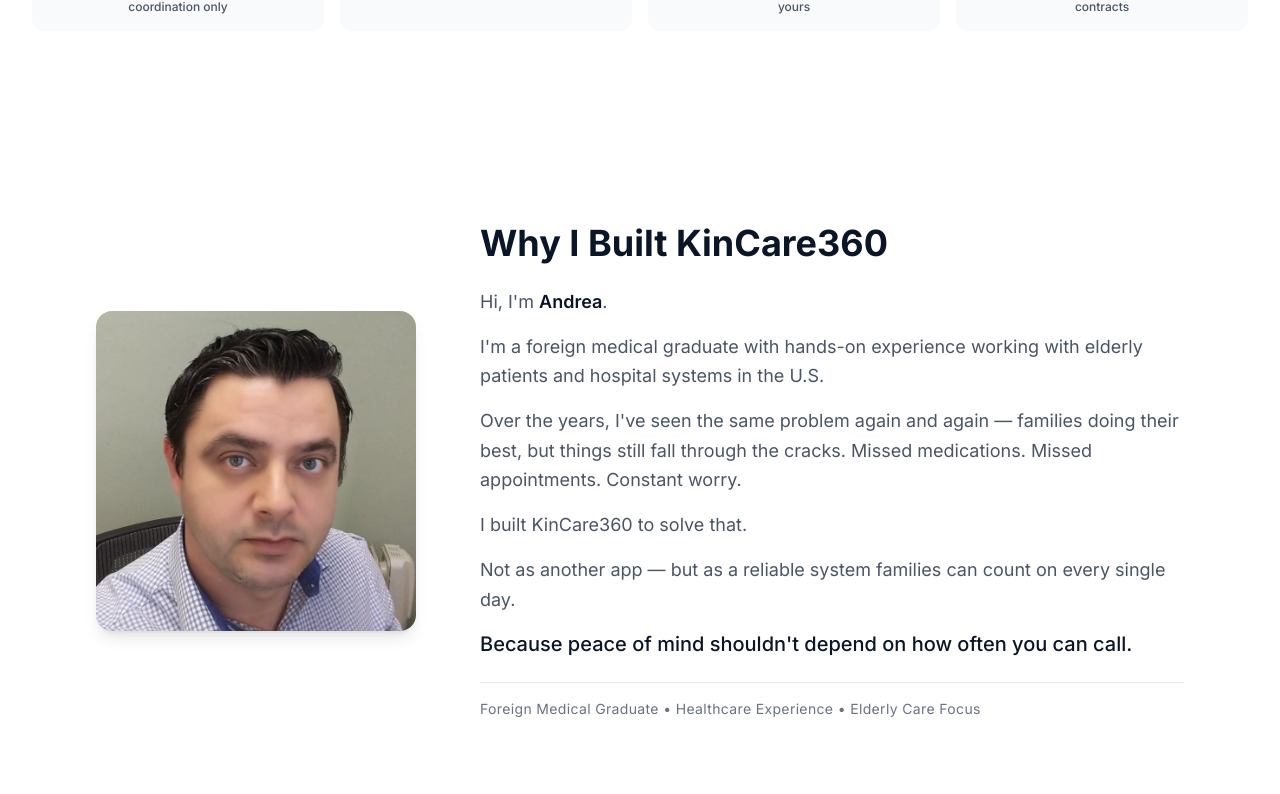
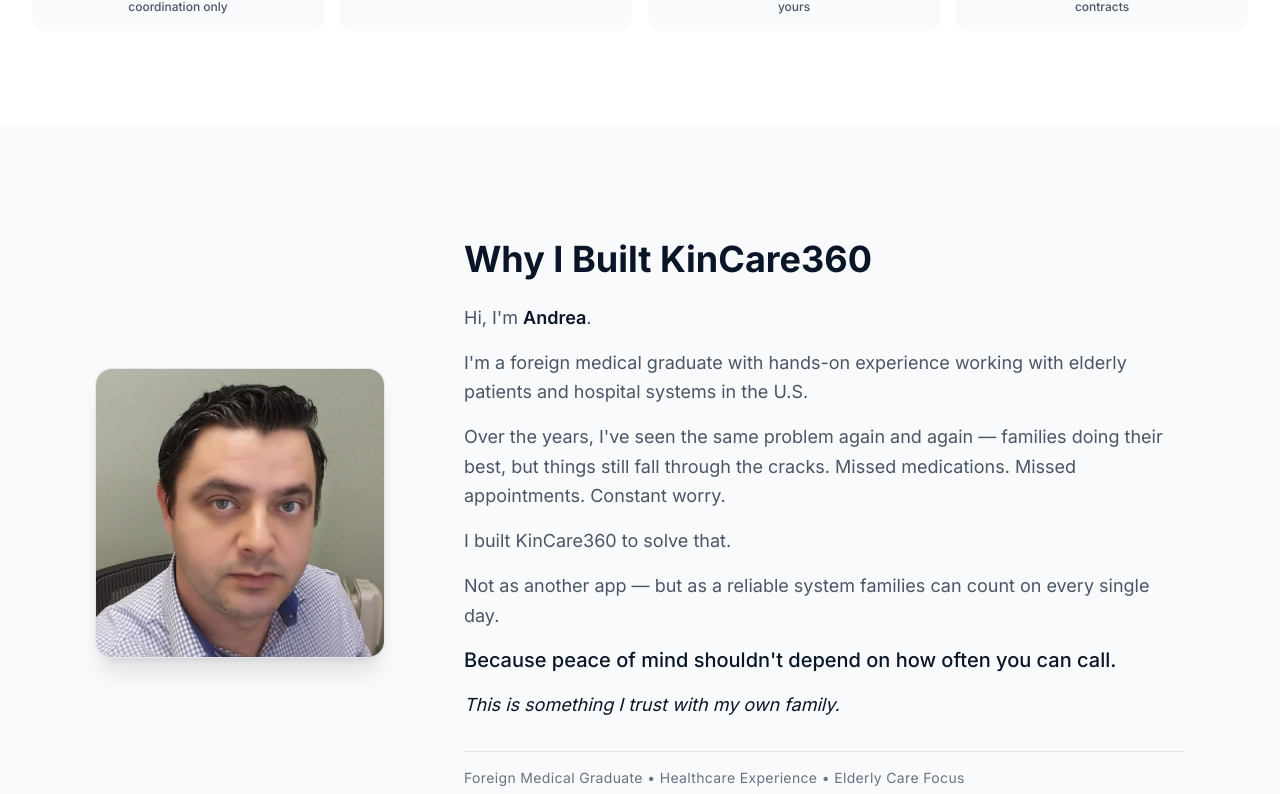
Before and after one commit to andreablule/kincare360, a Next.js app: page / in a window 1280 px wide. Shown: the part 1146-1940 px from the top of the page. Built offline with nearby package versions, Linux system fonts and the light colour scheme.

Commit message:
Founder block: add trust line, soft bg, better spacing, refined photo size

```diff
--- a/src/components/FounderStory.tsx
+++ b/src/components/FounderStory.tsx
@@ -2,18 +2,18 @@ import Image from "next/image";
 
 export default function FounderStory() {
   return (
-    <section className="bg-white py-16 md:py-24" id="founder">
+    <section className="bg-gray-50 py-20 md:py-28" id="founder">
       <div className="max-w-6xl mx-auto px-4 sm:px-6 lg:px-8">
-        <div className="flex flex-col md:flex-row items-center gap-10 md:gap-16">
+        <div className="flex flex-col md:flex-row items-center gap-12 md:gap-20">
           {/* Photo */}
           <div className="flex-shrink-0">
-            <div className="relative w-64 h-64 md:w-80 md:h-80 rounded-2xl overflow-hidden shadow-lg">
+            <div className="relative w-56 h-56 md:w-72 md:h-72 rounded-2xl overflow-hidden shadow-xl ring-1 ring-gray-200">
               <Image
                 src="/andrea-founder.png"
                 alt="Andrea — Founder of KinCare360"
                 fill
                 className="object-cover object-top"
-                sizes="(max-width: 768px) 256px, 320px"
+                sizes="(max-width: 768px) 224px, 288px"
                 priority
               />
             </div>
@@ -48,9 +48,12 @@ export default function FounderStory() {
               <p className="font-medium text-navy text-xl">
                 Because peace of mind shouldn&apos;t depend on how often you can call.
               </p>
+              <p className="italic text-navy mt-2">
+                This is something I trust with my own family.
+              </p>
             </div>
 
-            <div className="mt-6 pt-4 border-t border-gray-200">
+            <div className="mt-8 pt-4 border-t border-gray-200">
               <p className="text-sm text-gray-500 tracking-wide">
                 Foreign Medical Graduate &bull; Healthcare Experience &bull; Elderly Care Focus
               </p>
```
